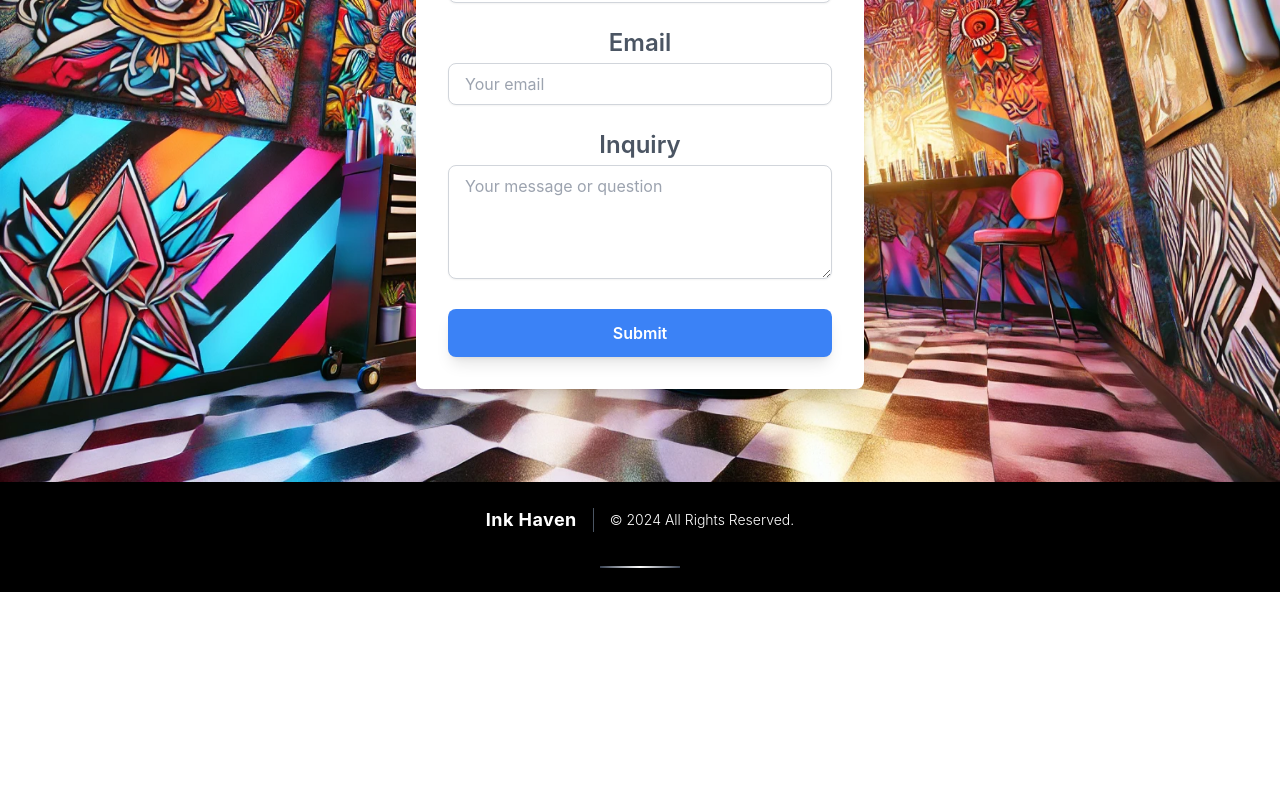
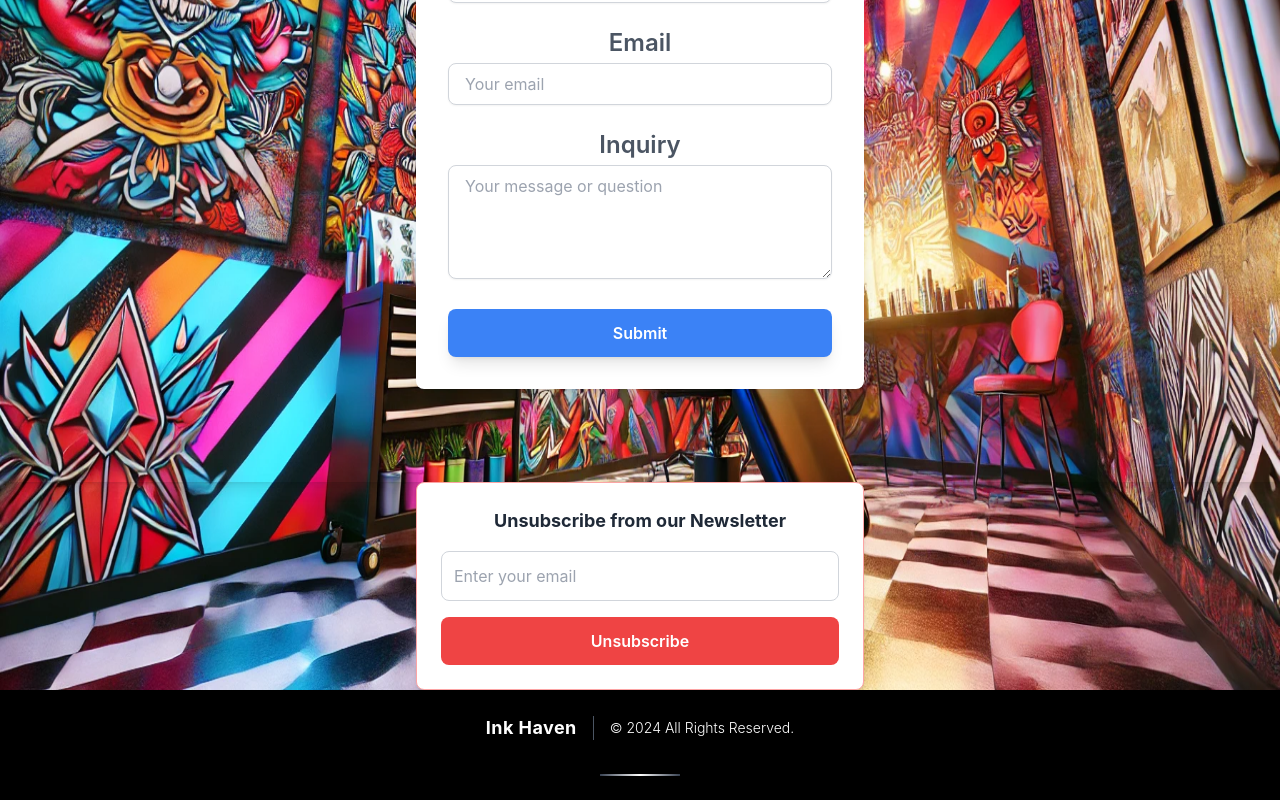
Before and after one commit to Achi11ean/TattooParlor, a React (Vite) app: page /contact in a window 1280 px wide. Shown: the part 450-1250 px from the top of the page. Before the commit the page ends 1042 px from the top, so only its background shows below. Built offline with nearby package versions, Linux system fonts and the light colour scheme; a web font is replaced by a local one.

Commit message:
try this 22

```diff
--- a/src/Contact.jsx
+++ b/src/Contact.jsx
@@ -1,5 +1,6 @@
 import React, { useState } from "react";
 import axios from "axios";
+import Unsubscribe from "./Unsubscribe";
 
 const ContactCenter = () => {
   const [formData, setFormData] = useState({
@@ -162,6 +163,8 @@ const ContactCenter = () => {
           </div>
         </div>
       </div>
+      <Unsubscribe />
+
 
     </div>
 
--- a/src/Subscribers.jsx
+++ b/src/Subscribers.jsx
@@ -13,7 +13,7 @@ const Subscribers = () => {
 
   const fetchSubscribers = async (page = 1, searchQuery = "") => {
     try {
-      const response = await axios.get("https://tattooparlorbackend.onrender.com/api/subscribers", {
+      const response = await axios.get("http://127.0.0.1:5002/api/subscribers", {
         headers: { Authorization: `Bearer ${authToken}` },
         params: { page, per_page: 10, search: searchQuery }, // Pass the search query
       });
--- /dev/null
+++ b/src/Unsubscribe.jsx
@@ -0,0 +1,62 @@
+import React, { useState } from "react";
+import axios from "axios";
+
+const Unsubscribe = () => {
+  const [email, setEmail] = useState("");
+  const [message, setMessage] = useState("");
+
+  const handleUnsubscribe = async () => {
+    if (!email) {
+      setMessage("Please enter an email address.");
+      return;
+    }
+
+    try {
+      const response = await axios.delete(`http://127.0.0.1:5002/api/unsubscribe`, {
+        params: { email },
+      });
+      setMessage(response.data.message);
+      setEmail(""); // Clear the input field
+    } catch (error) {
+      setMessage(
+        error.response?.data?.error || "An error occurred. Please try again."
+      );
+    }
+  };
+
+  return (
+    <div className="max-w-md mx-auto p-6 bg-white border border-red-300 shadow-md rounded-lg">
+      <h4 className="text-lg font-bold text-gray-800 mb-4 text-center">
+        Unsubscribe from our Newsletter
+      </h4>
+      <div className="flex flex-col gap-4">
+        <input
+          type="email"
+          placeholder="Enter your email"
+          value={email}
+          onChange={(e) => setEmail(e.target.value)}
+          className="w-full p-3 border border-gray-300 rounded-lg focus:outline-none focus:ring focus:ring-red-300 text-gray-700"
+        />
+        <button
+          onClick={handleUnsubscribe}
+          className="w-full bg-red-500 hover:bg-red-600 text-white font-semibold py-3 rounded-lg transition duration-300"
+        >
+          Unsubscribe
+        </button>
+      </div>
+      {message && (
+        <p
+          className={`mt-4 text-center font-medium p-3 rounded-lg ${
+            message.includes("error")
+              ? "bg-red-100 text-red-600 border border-red-300"
+              : "bg-green-100 text-green-600 border border-green-300"
+          }`}
+        >
+          {message}
+        </p>
+      )}
+    </div>
+  );
+};
+
+export default Unsubscribe;
```
